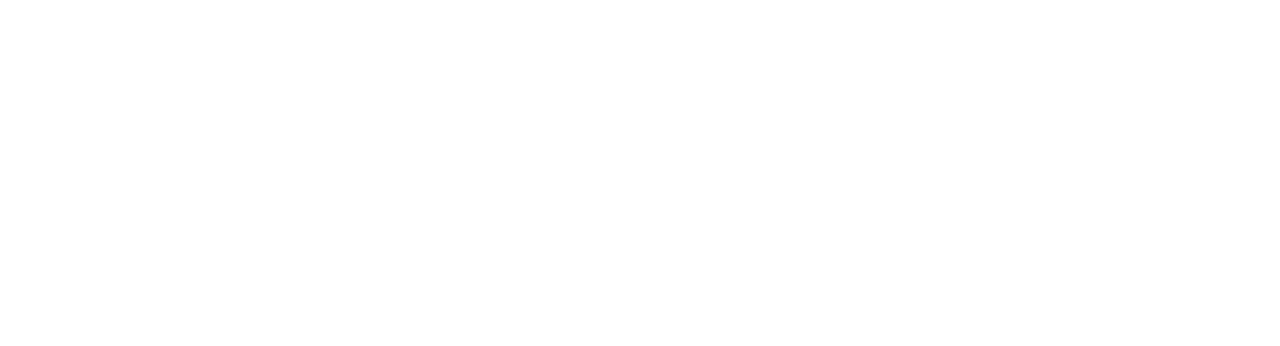
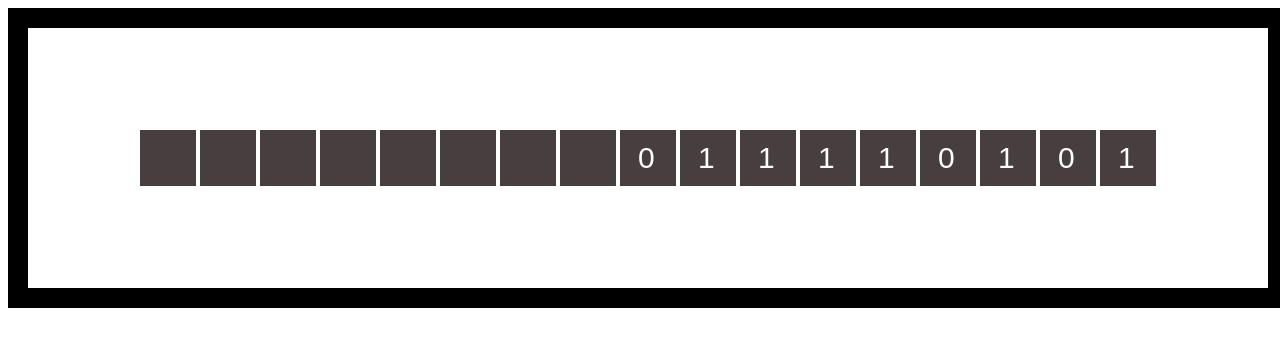
Before and after one commit to marcinnyo/szakdolgozat, a plain HTML site: page index.html in a window 1280 px wide. Drawn offline with Linux system fonts and the light colour scheme.

Commit message:
Stripe motion with keypress

```diff
--- a/index.html
+++ b/index.html
@@ -6,9 +6,23 @@
     <meta name="viewport" content="width=device-width, initial-scale=1.0">
     <title>Szimulátor</title>
 </head>
-<body>
+<style>
+    #container {
+        width: 100%;
 
+        text-align:center;
+        margin: auto;
+    }
+    canvas {
+        display: inline;
+    }
+</style>
+<body >
+    <div id="container" >
+		<canvas id="Turing_Canvas" ></canvas>
+	</div>
 
+    <script language="javascript" type="text/javascript" src="setup.js"></script>
     <script language="javascript" type="text/javascript" src="turing_engine.js"></script>
 </body>
 </html>
--- a/setup.js
+++ b/setup.js
@@ -1,21 +1,26 @@
-var tileSize=60;
-var borderSize=2;
+let tileSize=60;
+let borderSize=2;
 
-var mainBorderSize=20;
-var borderColor="#000000";
-var has1PixBorder=true;
+let mainBorderSize=20;
+let borderColor="#000000";
+let has1PixBorder=true;
+let canvas = document.getElementById("Turing_Canvas");
+let ctx = canvas.getContext("2d");
 
 
-var canvas = document.getElementById("Turing_Canvas");
-var colors=["#666666", "#15630f", "#0f3a63", "#560f63", "#63310f", "#a70404", "#ba6d00", "#000000", "#473f3f", "#056a5f"];
-var ctx = canvas.getContext("2d");
-var arr1, arr2, color;
-var x, y;
-var maxx, maxy;
-var score=0;
-var borderColor="#000000";
-var fixedSeq=false;
 
+
+function keypressHandler(evt){
+  evt.preventDefault();
+  if (evt.keyCode == 37)
+  {
+    motion(1)
+  }
+  if (evt.keyCode == 39)
+  {
+    motion(2)
+  }
+}
 //===============================================================
 //==============================================================
 //===============================================================
@@ -34,7 +39,6 @@ const squareX = (x) => {
   return mainBorderSize*3.5+tileSize*x
 }
 const squareY = () => {
-  console.log('canvas.height/2-tileSize/2')
   return canvas.height/2-tileSize/2
 }
 
@@ -48,13 +52,14 @@ function drawSquare(x){
         ctx.fillRect(squareX(x)-borderSize*2+tileSize+1,squareY()+borderSize,1,tileSize-borderSize*2);
 }
 function drawStripe(x, char){
+
   ctx.fillStyle = "#FFFFFF";
   ctx.font = "30px Arial";
   ctx.fillText(char, squareX(x)+mainBorderSize, canvas.height/2+mainBorderSize/2);
 }
 
 
-let stripee = '01110 '
+let stripee = '011110101010'
 let j;
 drawBorder()
 function drawSquares(){
@@ -64,18 +69,42 @@ function drawSquares(){
 }
 function drawStripes(index, stripe){
 
-  //jobboldal
-  for (let i=9; i<18; i++){
-    if (index+i-9<stripe.length){
-      drawStripe(i, stripe[i-9+index])
+  //j0obboldal
+  if (index>=0){
+    for (let i=9; i<18; i++){
+      drawSquare(i);
+      if (index+i-9<stripe.length){
+        drawStripe(i, stripe[i-9+index])
+      }
     }
   }
+
   //baloldal
-  for (let i=index-1; i>0; i--){
-
-    drawStripe()
-
+  if (index <= stripe.length){
+    for (let i=8; i>0; i--){
+      drawSquare(i);
+      if(i-8+index>0){
+        drawStripe(i, stripe[i-8+index-1])
+      }
+    }
   }
 }
+
+let index = 0;
 drawSquares(stripee)
-drawStripes(0,stripee)
+drawStripes(index,stripee)
+function motion(direction){
+
+    if (direction == 1){
+      index++;
+    }
+
+    if (direction == 2){
+      index--;
+    }
+
+    drawStripes(index,stripee)
+
+}
+
+document.onkeydown = function(evt){keypressHandler(evt)};
--- a/turing_engine.js
+++ b/turing_engine.js
@@ -48,7 +48,6 @@ let simulating = true
 let current_char = 0;
  while (simulating) {
 
-    console.log(current_char)
     trans_func = instructions[state][stripe[current_char]]
     state = trans_func[0]
     setCharAt(current_char,trans_func[1]);
```
